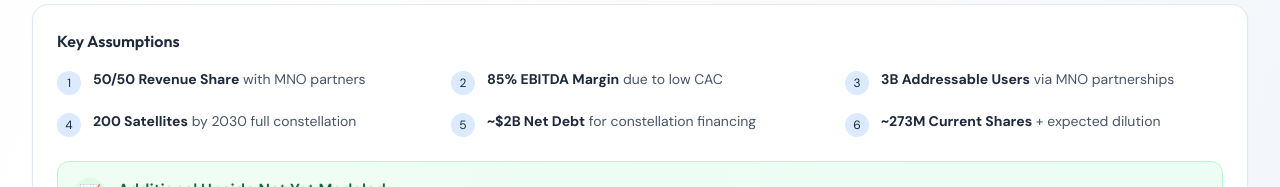
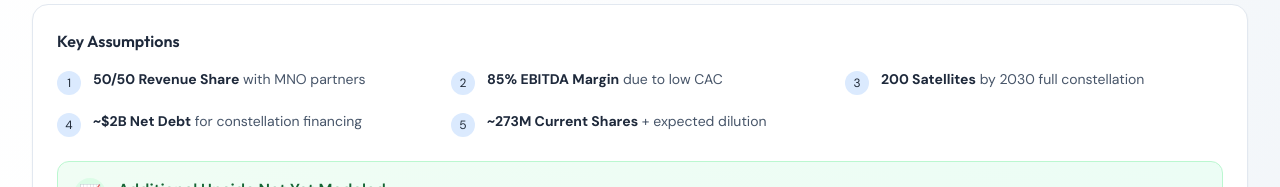
Before and after one commit to JiahanLiu/ASTS-Model, a React (Vite) app: page / in a window 1280 px wide. Shown: the part 2457-2644 px from the top of the page. Built offline with nearby package versions, Linux system fonts and the light colour scheme; no server answers.

Commit message:
Remove 3B Addressable Users from key assumptions

```diff
--- a/src/App.tsx
+++ b/src/App.tsx
@@ -217,7 +217,7 @@ function App() {
                 <span className="text-xs">3</span>
               </div>
               <p className="text-slate-600">
-                <strong className="text-slate-800">3B Addressable Users</strong> via MNO partnerships
+                <strong className="text-slate-800">200 Satellites</strong> by 2030 full constellation
               </p>
             </div>
             <div className="flex items-start gap-3">
@@ -225,20 +225,12 @@ function App() {
                 <span className="text-xs">4</span>
               </div>
               <p className="text-slate-600">
-                <strong className="text-slate-800">200 Satellites</strong> by 2030 full constellation
+                <strong className="text-slate-800">~$2B Net Debt</strong> for constellation financing
               </p>
             </div>
             <div className="flex items-start gap-3">
               <div className="w-6 h-6 rounded-full bg-primary-100 flex items-center justify-center flex-shrink-0 mt-0.5">
                 <span className="text-xs">5</span>
-              </div>
-              <p className="text-slate-600">
-                <strong className="text-slate-800">~$2B Net Debt</strong> for constellation financing
-              </p>
-            </div>
-            <div className="flex items-start gap-3">
-              <div className="w-6 h-6 rounded-full bg-primary-100 flex items-center justify-center flex-shrink-0 mt-0.5">
-                <span className="text-xs">6</span>
               </div>
               <p className="text-slate-600">
                 <strong className="text-slate-800">~273M Current Shares</strong> + expected dilution
```
